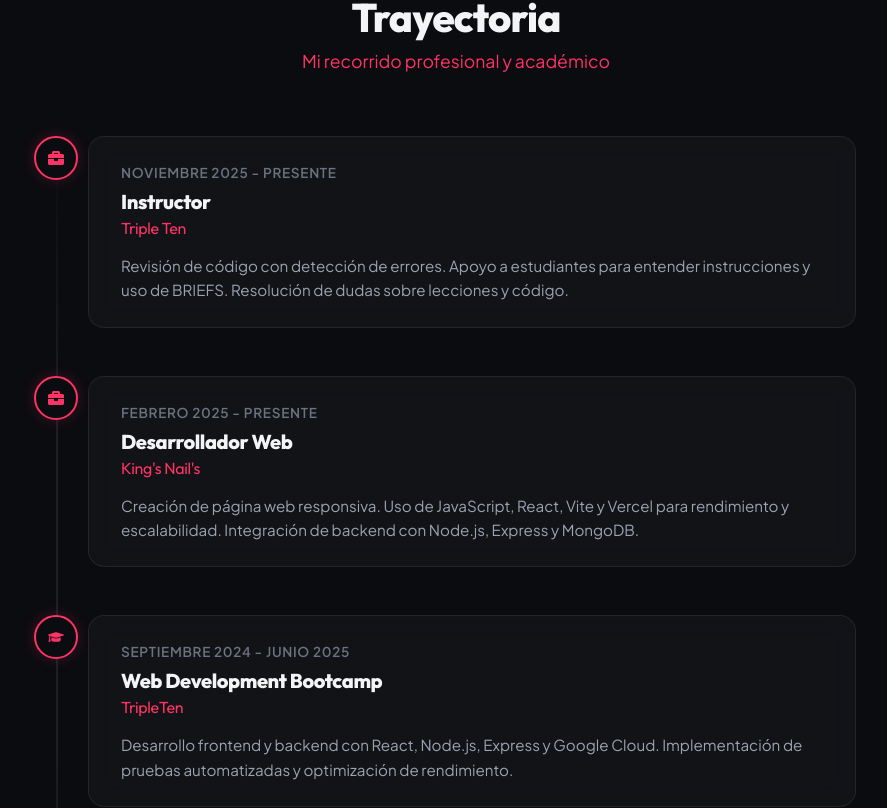
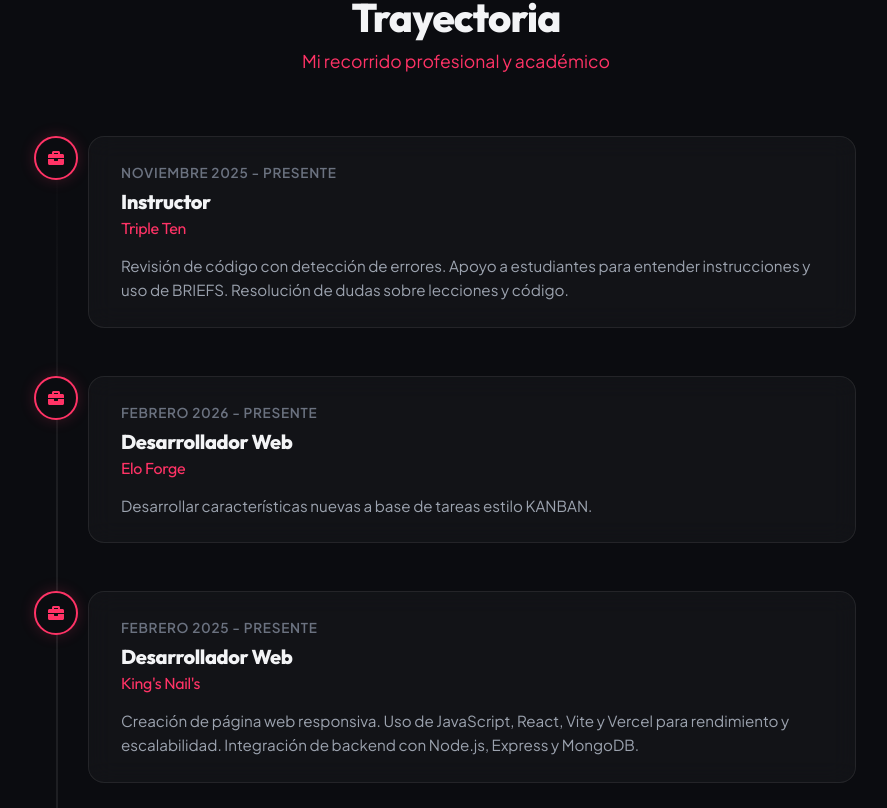
Before and after one commit to axelcisneros/mi-portfolio, a React (Vite) app: page / in a window 1280 px wide. Shown: the part 1134-1942 px from the top of the page, without its empty margins (184-1071 px from the left). Built offline with nearby package versions, Linux system fonts and the light colour scheme; no server answers.

Commit message:
feat(update) update on Experience and CV pdf

```diff
--- a/src/components/Experience/Experience.jsx
+++ b/src/components/Experience/Experience.jsx
@@ -16,12 +16,20 @@ const experienceData = [
     id: 2,
     type: "work",
     title: "Desarrollador Web",
+    company: "Elo Forge",
+    date: "Febrero 2026 - Presente",
+    description: "Desarrollar características nuevas a base de tareas estilo KANBAN.",
+  },
+  {
+    id: 3,
+    type: "work",
+    title: "Desarrollador Web",
     company: "King's Nail's",
     date: "Febrero 2025 - Presente",
     description: "Creación de página web responsiva. Uso de JavaScript, React, Vite y Vercel para rendimiento y escalabilidad. Integración de backend con Node.js, Express y MongoDB.",
   },
   {
-    id: 3,
+    id: 4,
     type: "education",
     title: "Web Development Bootcamp",
     company: "TripleTen",
@@ -29,7 +37,7 @@ const experienceData = [
     description: "Desarrollo frontend y backend con React, Node.js, Express y Google Cloud. Implementación de pruebas automatizadas y optimización de rendimiento.",
   },
   {
-    id: 4,
+    id: 5,
     type: "work",
     title: "Asesor Telefónico",
     company: "Binomia - Bait",
```
Also changed, not shown: 1 other file (tests, documents, lock files or other folders).
